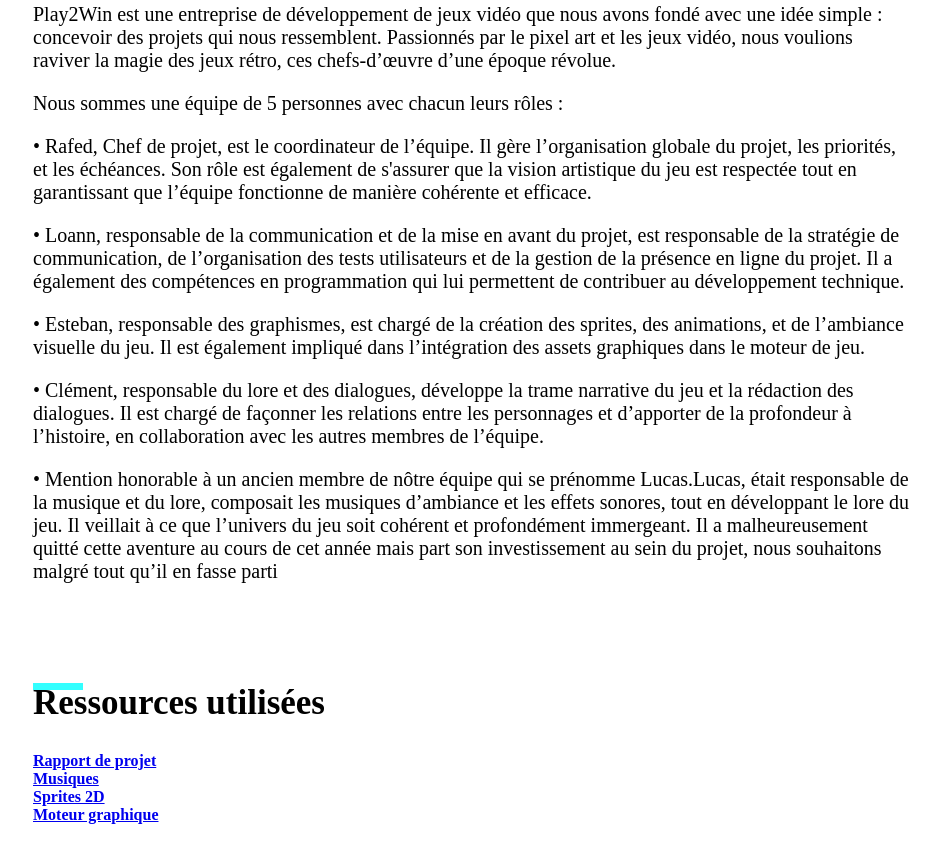
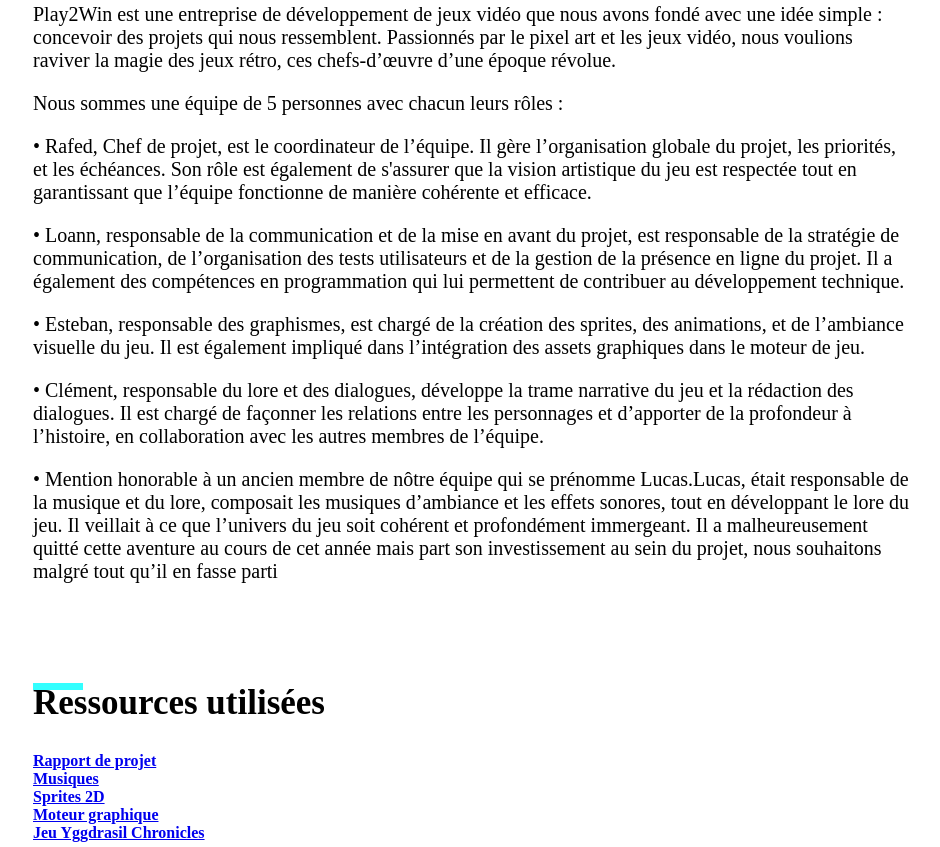
Before and after one commit to nightdest/Play2Win-website, a plain HTML site: page index.html in a window 1280 px wide. Shown: the part 1553-2400 px from the top of the page, without its empty margins (217-1157 px from the left). Drawn offline with Linux system fonts and the light colour scheme.

Commit message:
Update index.html

```diff
--- a/index.html
+++ b/index.html
@@ -92,6 +92,8 @@
             <a href="https://suno.com/home">Musiques</a>
             <a href="https://www.aseprite.org/">Sprites 2D</a>
             <a href="https://unity.com/fr">Moteur graphique</a>
+            <a href="https://drive.google.com/uc?export=download&id=1nfLbEQHjm50BwLv4RxUo0GwBHJP8k0wr">Jeu Yggdrasil Chronicles</a>
+
         </div>
     </section>
 </body>
```
